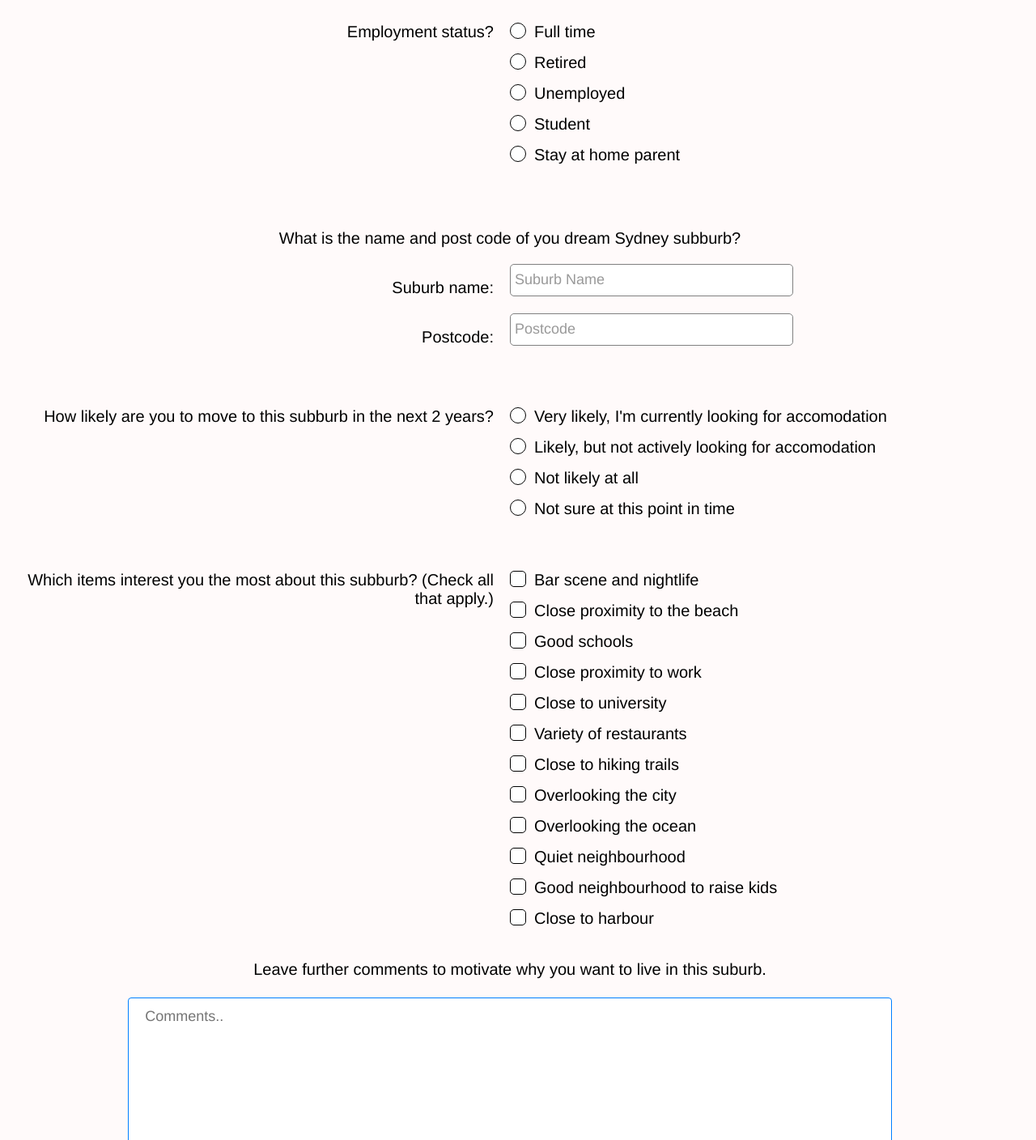
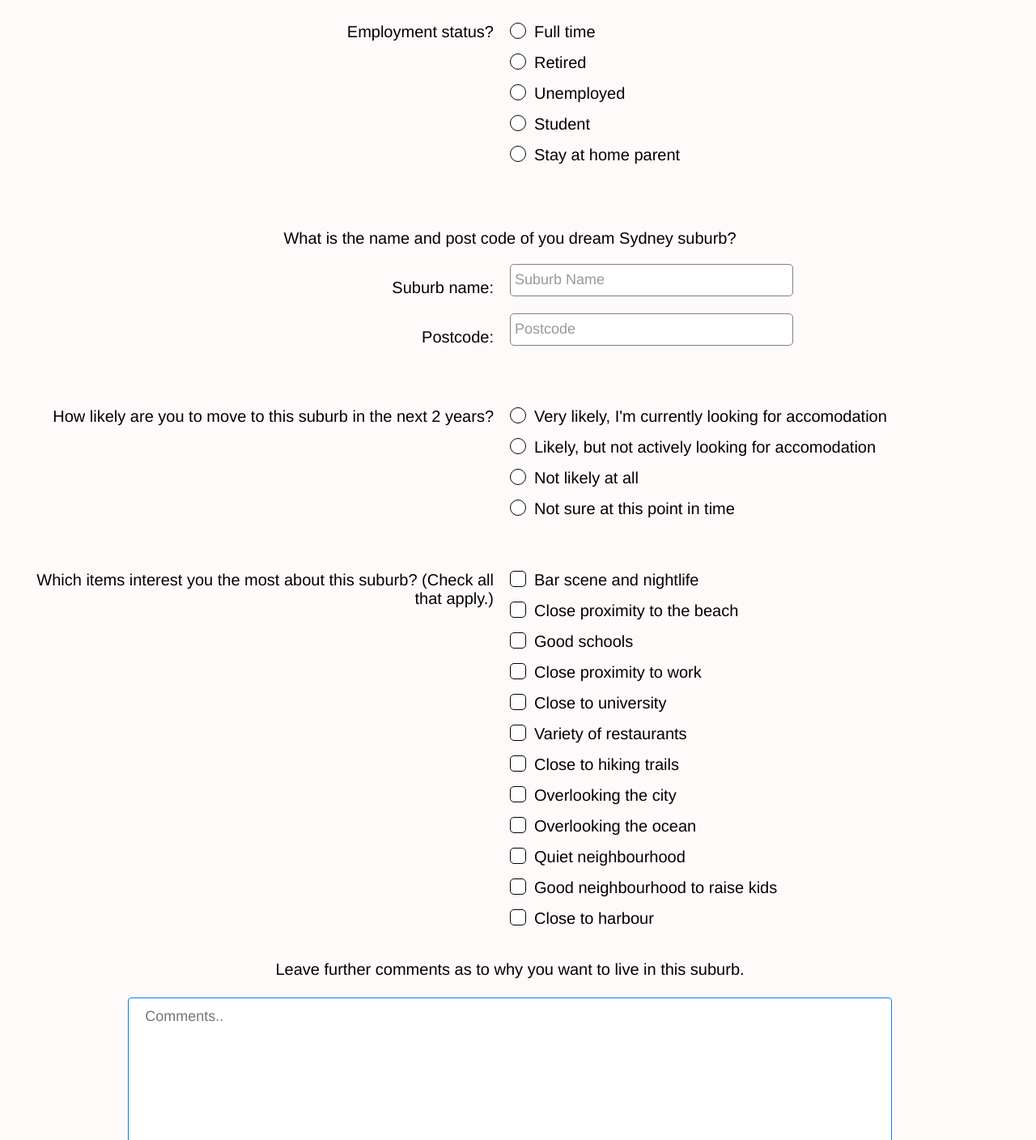
Before and after one commit to Gweezdo/FCC_CSS_Project2, a plain HTML site: page index.html in a window 1280 px wide. Shown: the part 482-1890 px from the top of the page at 81% size. Drawn offline with Linux system fonts and the light colour scheme.

Commit message:
Fixed spelling errors

```diff
--- a/index.html
+++ b/index.html
@@ -87,7 +87,7 @@
                 <div class="item3" id="space"></div>
 
                 <div class="item3">
-                    <p>What is the name and post code of you dream Sydney subburb?</p>
+                    <p>What is the name and post code of you dream Sydney suburb?</p>
                 </div>
 
                 <div class="item1"><label for="newSuburbName" id="newSuburb-label">Suburb name:</label></div>
@@ -100,7 +100,7 @@
                 <div class="item3" id="space"></div>
 
                 <div class="item1 typeA">
-                    <p>How likely are you to move to this subburb in the next 2 years?</p>
+                    <p>How likely are you to move to this suburb in the next 2 years?</p>
                 </div>
 
                 <div class="item2">
@@ -129,7 +129,7 @@
                 <div class="item3" id="space"></div>
 
                 <div class="item1 typeA">
-                    <p>Which items interest you the most about this subburb? (Check all that apply.)</p>
+                    <p>Which items interest you the most about this suburb? (Check all that apply.)</p>
                 </div>
 
                 <div class="item2">
@@ -196,7 +196,7 @@
 
                 <div class="item3" id="space"></div>
 
-                <div class="item3"><label id="comments">Leave further comments to motivate why you want to live in this suburb.</label></div><br>
+                <div class="item3"><label id="comments">Leave further comments as to why you want to live in this suburb.</label></div><br>
                 <br>
                 <div class="item3"><textarea id="textarea" name="subject" placeholder="Comments.." style="height:200px"></textarea></div><br>
                 <br>
```
